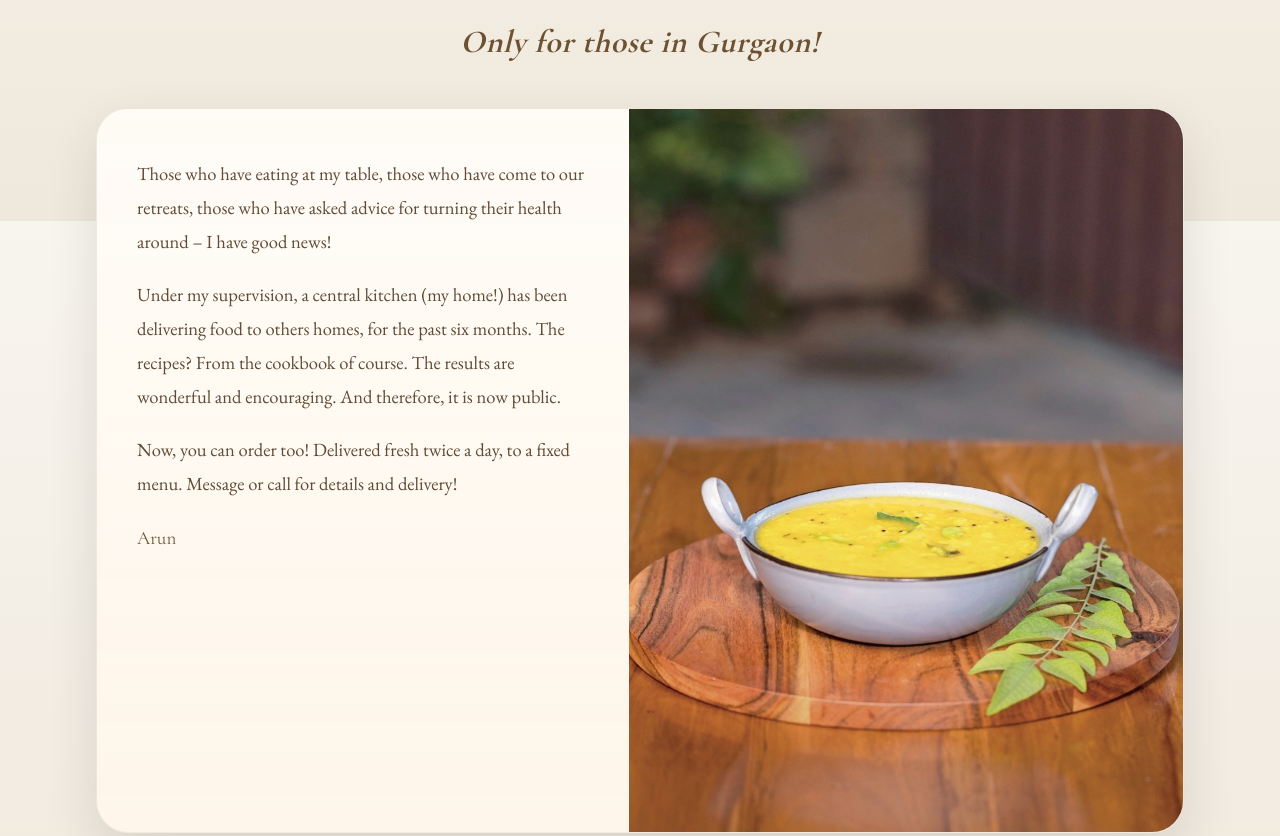
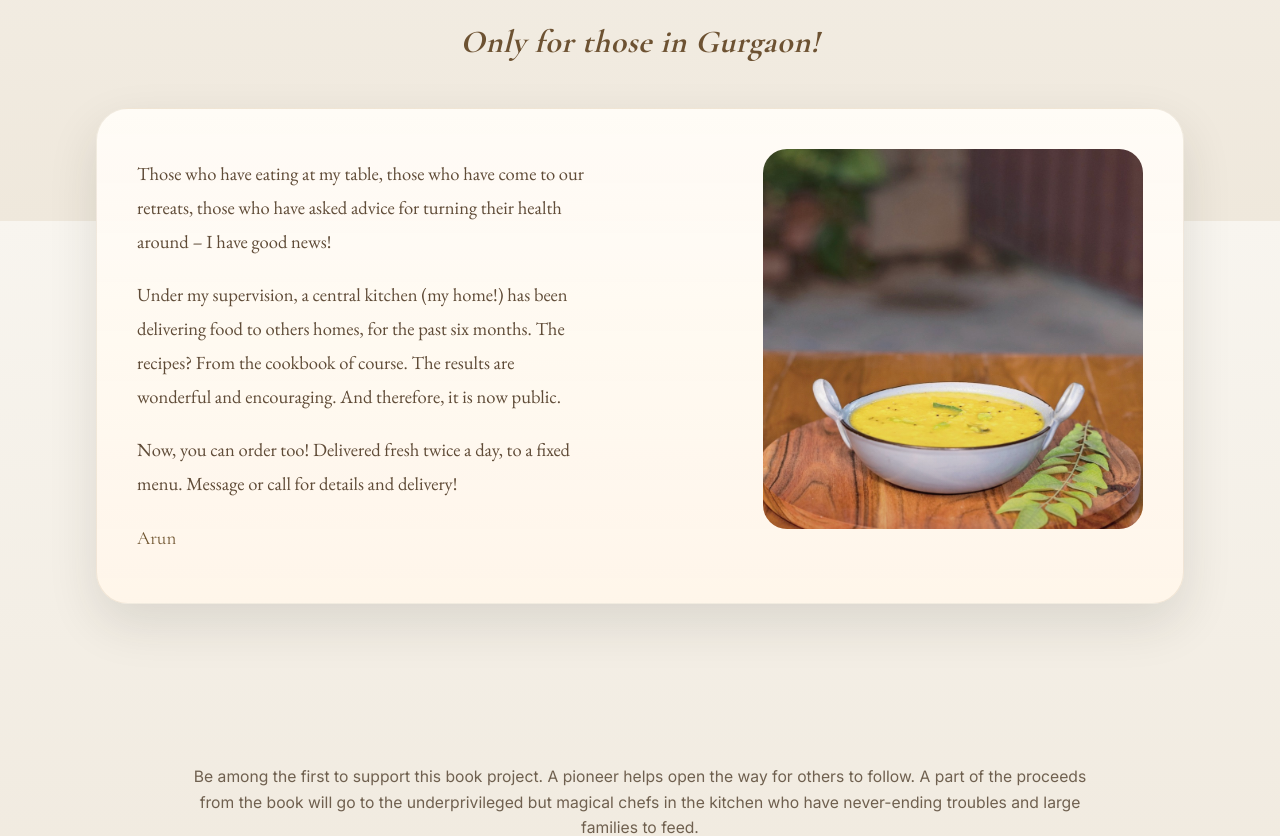
Before and after one commit to abhavk/the-yoga-cookbook, a Next.js app: page / in a window 1280 px wide. Shown: the part 4579-5415 px from the top of the page. Built offline with nearby package versions, Linux system fonts and the light colour scheme.

Commit message:
Adjust Food for the Soul Kitchen image to square cropped layout

```diff
--- a/src/components/FoodLog.tsx
+++ b/src/components/FoodLog.tsx
@@ -89,14 +89,14 @@ export default function FoodLog() {
 
             <div className="overflow-hidden rounded-[var(--radius-xl)] border border-brass/[0.12] bg-[linear-gradient(180deg,rgba(255,252,247,0.96)_0%,rgba(255,246,234,0.92)_100%)] shadow-[0_20px_50px_var(--shadow)]">
               <div className="grid gap-0 lg:grid-cols-[0.98fr_1.02fr]">
-                <div className="relative h-80 sm:h-96 lg:h-full lg:order-2">
+                <div className="relative mx-auto aspect-square w-full max-w-[320px] overflow-hidden rounded-[1.5rem] sm:max-w-[380px] lg:order-2 lg:my-10 lg:mr-10 lg:ml-auto">
                   <img
                     src="/parippu.jpg"
                     alt="A richly styled dish from the Food for the Soul cookbook"
                     className="h-full w-full object-cover"
                     style={{
                       filter: "saturate(0.96) contrast(0.98) brightness(1.01)",
-                      objectPosition: "center center",
+                      objectPosition: "center 20%",
                     }}
                   />
                   <div className="absolute inset-0 bg-gradient-to-t from-[#2a2118]/18 via-transparent to-transparent" />
```
